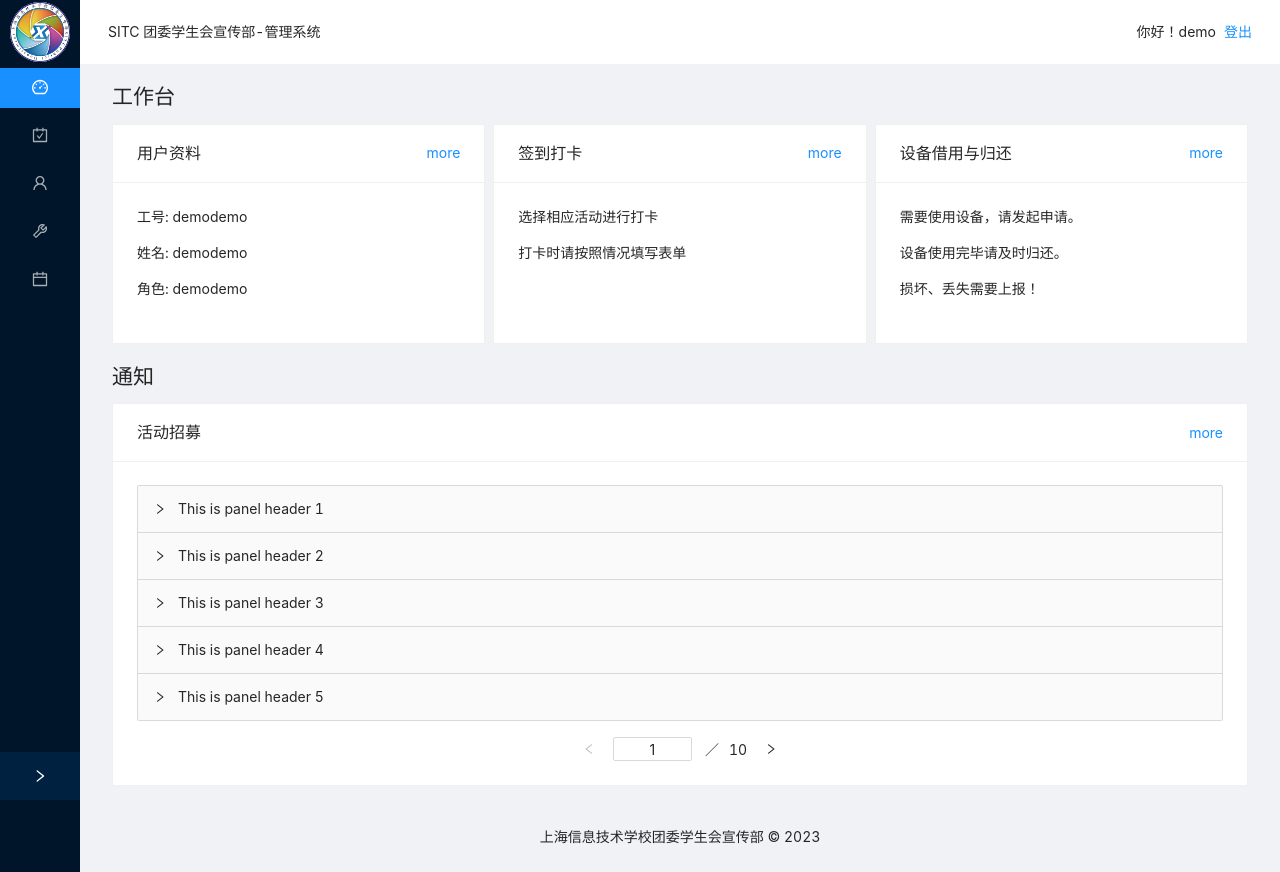
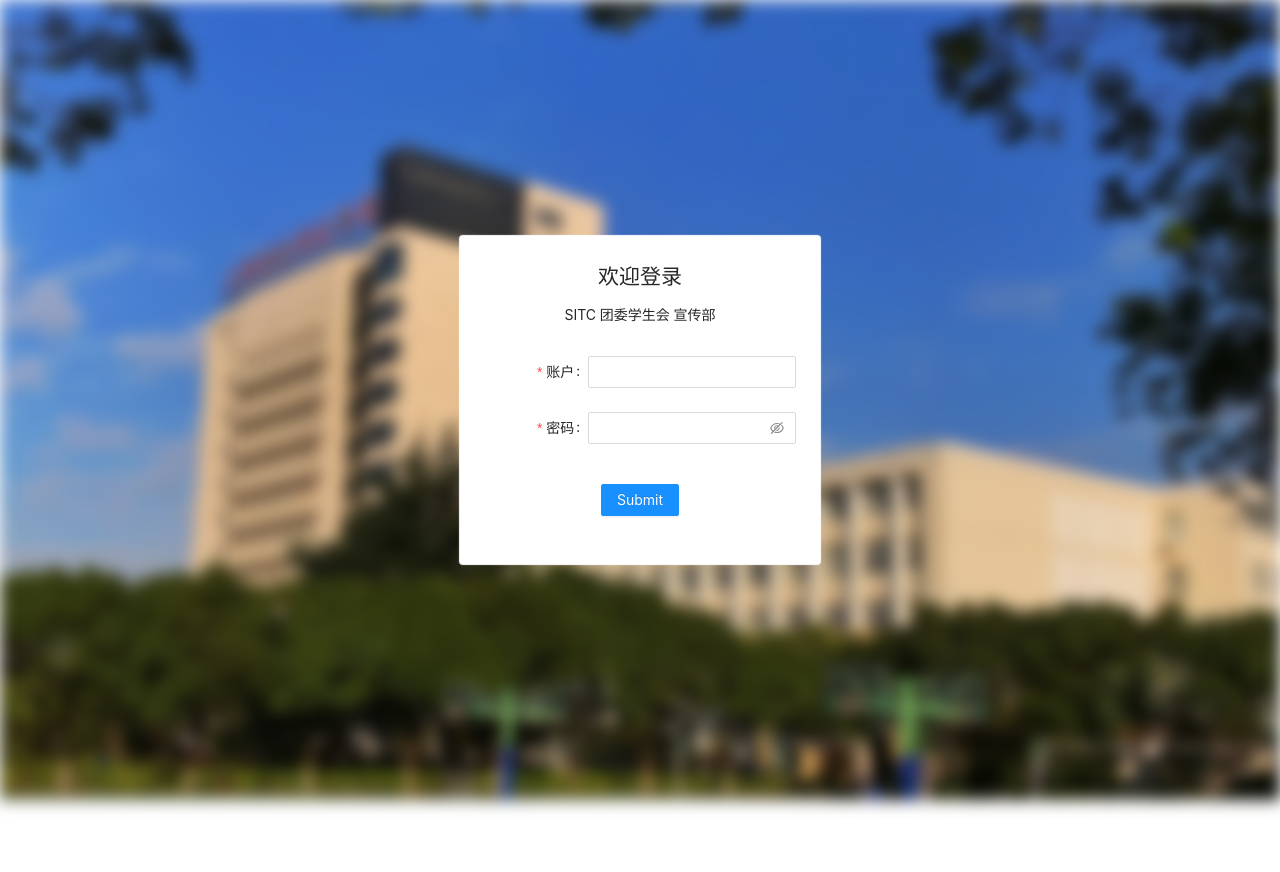
Before and after one commit to leeskyler-top/SITC-Publicity, a Vue app: page /checkin/manager in a window 1280 px wide. After the commit the page ends 800 px from the top, so only its background shows below. Built offline with nearby package versions, Linux system fonts and the light colour scheme.

Commit message:
feat: Finished Login(App.vue) And List Detail(MyDetail.vue) (2023-07-12 11:41)

```diff
--- a/package.json
+++ b/package.json
@@ -10,6 +10,7 @@
   "dependencies": {
     "@ant-design/icons-vue": "^6.1.0",
     "ant-design-vue": "^3.2.20",
+    "axios": "^1.4.0",
     "less": "^4.1.3",
     "lodash-es": "^4.17.21",
     "vue": "^3.3.2",
--- a/src/App.vue
+++ b/src/App.vue
@@ -1,36 +1,64 @@
 <script setup>
 import {CalendarOutlined ,DashboardOutlined, ToolOutlined, UserOutlined, LockOutlined, CarryOutOutlined, FileOutlined} from '@ant-design/icons-vue';
+import { message } from "ant-design-vue";
 import {ref, computed, reactive} from 'vue';
+import api from './api.js';
+
 const formState = reactive({
-    username: '',
+    email: '',
     password: '',
 });
-const onFinish = values => {
-    console.log('Success:', values);
-};
-const onFinishFailed = errorInfo => {
-    console.log('Failed:', errorInfo);
-};
+
 const disabled = computed(() => {
-    return !(formState.username && formState.password);
+    return !(formState.email && formState.password);
 });
 
 const collapsed = ref(true);
 const selectedKeys = ref(['1']);
+const token = ref(localStorage.token);
+const name = ref(localStorage.name);
+
+const login = () => {
+    api.post("/auth/login", formState).then((res) => {
+        let {data, msg} = res.data;
+        console.log(data);
+        token.value = data.token;
+        name.value = data.name;
+        name.is_admin = data.is_admin;
+        localStorage.token = data.token;
+        localStorage.name = data.name;
+        localStorage.is_admin = data.is_admin;
+        message.success(msg);
+    }).catch((err) => {
+        let {msg} = err.response.data;
+        message.error(msg);
+    });
+}
+
+const logout = () => {
+    token.value = null;
+    name.value = null;
+    api.delete("/auth/logout").then((res) => {
+        let {msg} = res.data;
+        localStorage.clear();
+        message.success(msg);
+    }).catch((err) => {
+        let {msg} = err.response.data;
+        message.warn("登出可能失败:" + msg);
+    });
+}
 
 </script>
 <template>
-    <div v-if="false" class="login">
+    <div v-if="!token" class="login">
         <a-form
             :model="formState"
             name="basic"
             :label-col="{ span: 8 }"
             :wrapper-col="{ span: 16 }"
             autocomplete="off"
-            @finish="onFinish"
-            @finishFailed="onFinishFailed"
+            @submit="login"
             style="background-color: #FFFFFF;     z-index: 1;
-
              padding: 24px; box-sizing: border-box; display: flex; flex-direction: column; border-radius: 3px; box-shadow: #FFFFFF 0 0 1px 1px;
 "
 
@@ -39,11 +67,11 @@ const selectedKeys = ref(['1']);
             <p align="center">SITC 团委学生会 宣传部</p>
             <a-form-item
                 label="账户"
-                name="username"
+                name="email"
                 :rules="[{ required: true, message: '请输入账户!' }]"
                 style="margin-top: 16px;"
             >
-                <a-input v-model:value="formState.username" />
+                <a-input v-model:value="formState.email" />
             </a-form-item>
 
             <a-form-item
@@ -62,7 +90,7 @@ const selectedKeys = ref(['1']);
 
         </a-form>
     </div>
-    <div v-if="true" style="height: 100%">
+    <div v-if="token" style="height: 100%">
         <a-layout style="min-height: 100vh">
             <a-layout-sider v-model:collapsed="collapsed" collapsible>
                 <div class="logo" :style="{height: '64px',display: 'flex', alignItems: 'center', justifyContent: 'center'}">
@@ -170,8 +198,8 @@ const selectedKeys = ref(['1']);
                             <span>SITC 团委学生会宣传部-管理系统</span>
                         </div>
                         <div  style="margin-left: 24px; margin-right: 28px;">
-                            <span style="margin-right: 8px;">你好！demo</span>
-                            <span><a>登出</a></span>
+                            <span style="margin-right: 8px;">你好！{{ name }}</span>
+                            <span @click="logout"><a>登出</a></span>
                         </div>
                     </div>
                 </a-layout-header>
--- /dev/null
+++ b/src/api.js
@@ -0,0 +1,11 @@
+import axios from 'axios';
+
+const api = axios.create({
+    baseURL: 'http://127.0.0.1/sitc-publicity/backend/api/v1/', // 设置baseURL
+    headers: {
+        'Content-Type': 'application/json',
+        'Authorization': 'Bearer ' + localStorage.token
+    },
+});
+
+export default api;
--- a/src/views/User/MyDetail.vue
+++ b/src/views/User/MyDetail.vue
@@ -1,16 +1,17 @@
 <script setup>
-import {reactive, ref} from 'vue';
+import {onMounted, reactive, ref} from 'vue';
 import {
     InfoCircleOutlined,
     LockOutlined
 } from '@ant-design/icons-vue';
+import api from "@/api";
+import {message} from "ant-design-vue";
 
 
 const formRef = ref();
 const formState = reactive({
     pass: '',
     checkPass: '',
-    age: undefined,
 });
 let checkAge = async (_rule, value) => {
     if (!value) {
@@ -86,6 +87,26 @@ function changeMenu(op) {
     menu.value = op;
 }
 
+const myData = ref({});
+
+const listMyInfo = () => {
+    api.get("/user/my").then((res) => {
+        let {data, msg} = res.data;
+        if (data.is_admin === '1') {
+            data.is_admin = '管理员';
+        } else {
+            data.is_admin = '用户';
+        }
+        myData.value = data;
+    }).catch((err) => {
+        let {msg} = err.response.data;
+        message.error(msg);
+    });
+}
+
+onMounted(() => {
+    listMyInfo();
+});
 
 
 </script>
@@ -122,13 +143,13 @@ function changeMenu(op) {
             <a-col v-if="menu === 'myInfo'" :lg="{span: 16}" :md="{span: 24}" :sm="{span: 24}" :xs="{span: 24}"
                    style=" padding: 0 16px;">
                 <a-descriptions title="用户详情" bordered>
-                    <a-descriptions-item label="姓名">Demo</a-descriptions-item>
-                    <a-descriptions-item label="工号/学籍号">22100000</a-descriptions-item>
-                    <a-descriptions-item label="系部">信息技术系</a-descriptions-item>
-                    <a-descriptions-item label="班级">215T01</a-descriptions-item>
-                    <a-descriptions-item label="账户类型">User</a-descriptions-item>
-                    <a-descriptions-item label="创建时间">2023-05-20 00:00:00</a-descriptions-item>
-                    <a-descriptions-item label="备注" :span="2">暂无</a-descriptions-item>
+                    <a-descriptions-item label="姓名">{{  myData.name  }}</a-descriptions-item>
+                    <a-descriptions-item label="工号/学籍号">{{  myData.uid  }}</a-descriptions-item>
+                    <a-descriptions-item label="系部">{{  myData.department  }}</a-descriptions-item>
+                    <a-descriptions-item label="班级">{{  myData.classname  }}</a-descriptions-item>
+                    <a-descriptions-item label="账户类型">{{  myData.is_admin  }}</a-descriptions-item>
+                    <a-descriptions-item label="创建时间">{{  myData.created_at  }}</a-descriptions-item>
+                    <a-descriptions-item label="备注" :span="2">{{  myData.note  }}</a-descriptions-item>
                 </a-descriptions>
             </a-col>
             <a-col v-if="menu === 'changePwd'" :lg="{span: 16}" :md="{span: 24}" :sm="{span: 24}" :xs="{span: 24}"
@@ -140,9 +161,6 @@ function changeMenu(op) {
                     :model="formState"
                     :rules="rules"
                     v-bind="layout"
-                    @finish="handleFinish"
-                    @validate="handleValidate"
-                    @finishFailed="handleFinishFailed"
                     layout="vertical"
                 >
                     <a-form-item has-feedback label="旧密码" name="original_password" style="padding-top: 4px;">
```
Also changed, not shown: 1 other file (tests, documents, lock files or other folders).
